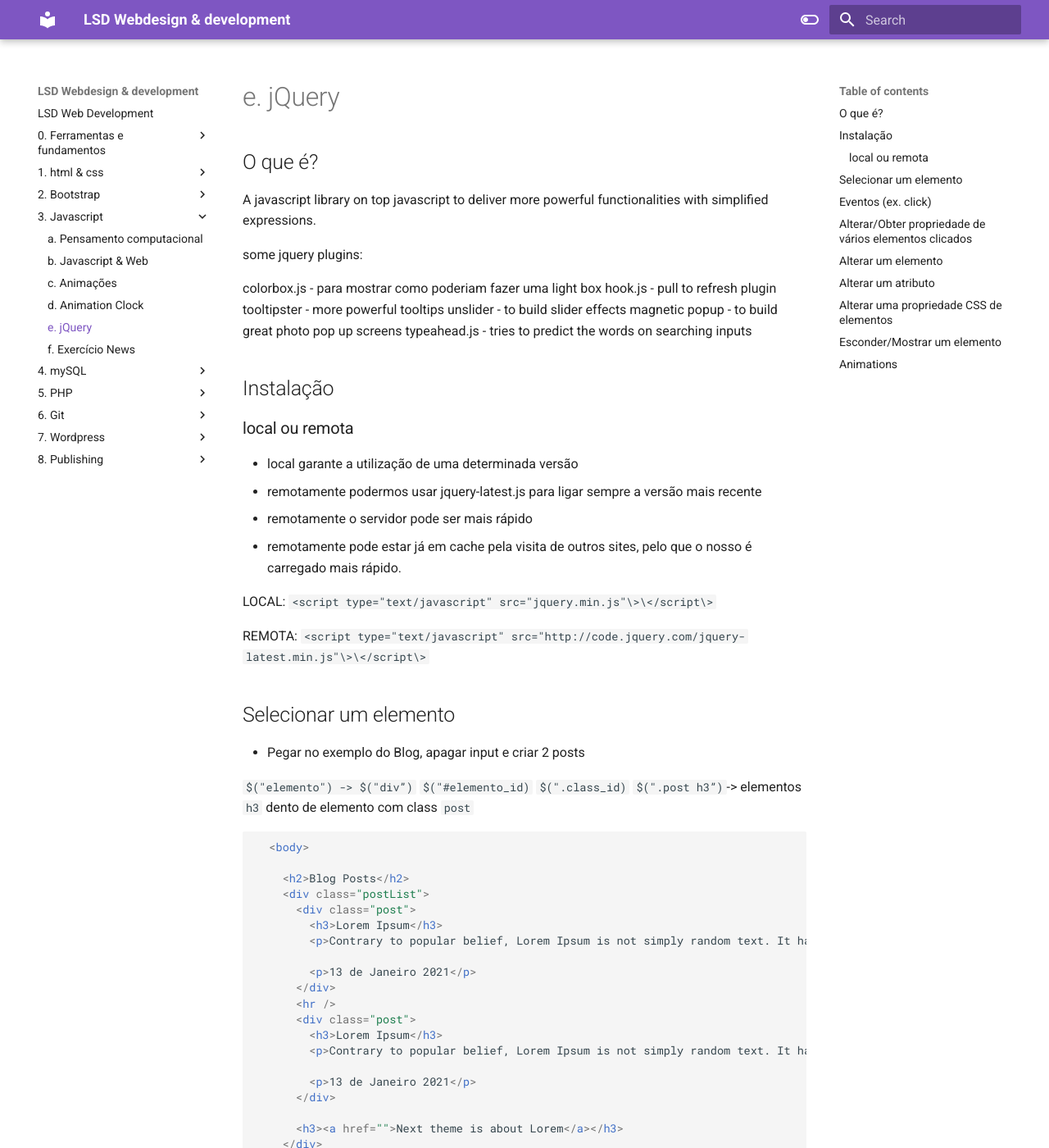
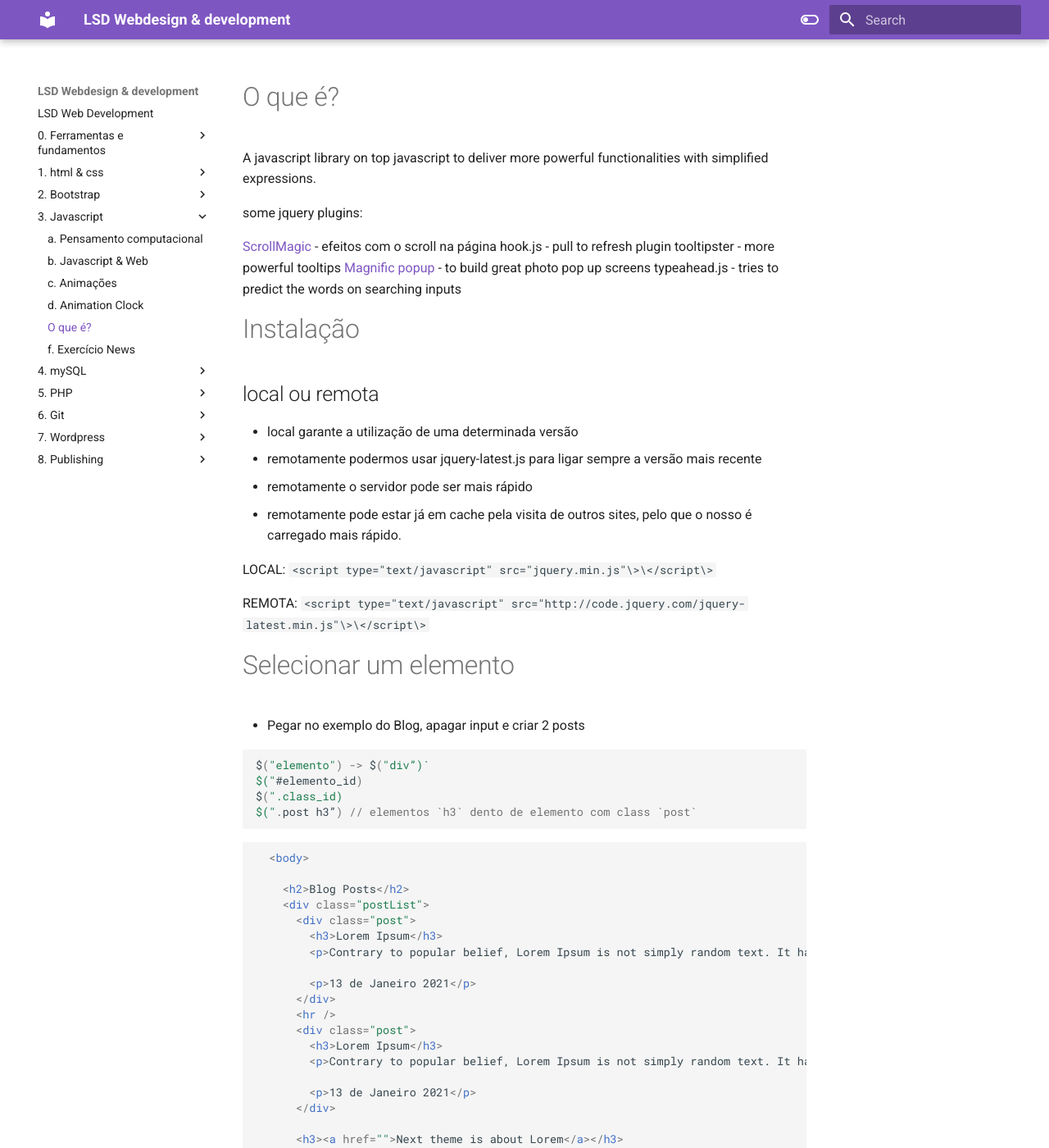
Before and after one commit to hjneves/lsd-docs, an MkDocs documentation site: the page built from docs/3. Javascript/e. jQuery.md, in a window 1280 px wide and 1400 px high. Shown: the whole window at 82% size. Built offline with MkDocs 1.6.1 and Material for MkDocs 9.7.7, drawn with Linux system fonts in a browser that asks for light colours; some of the changed text lies outside the part shown.

Commit message:
jquery updates

````diff
--- a/docs/3. Javascript/e. jQuery.md
+++ b/docs/3. Javascript/e. jQuery.md
@@ -1,19 +1,18 @@
-## O que é?
+# O que é?
 
 A javascript library on top javascript to deliver more powerful functionalities with simplified expressions.
 
 some jquery plugins:
 
-colorbox.js - para mostrar como poderiam fazer uma light box
+[ScrollMagic](https://scrollmagic.io) - efeitos com o scroll na página
 hook.js - pull to refresh plugin
 tooltipster - more powerful tooltips
-unslider - to build slider effects
-magnetic popup - to build great photo pop up screens
+[Magnific popup](https://dimsemenov.com/plugins/magnific-popup/) - to build great photo pop up screens
 typeahead.js - tries to predict the words on searching inputs
 
-## Instalação
+# Instalação
 
-### local ou remota
+## local ou remota
 
 - local garante a utilização de uma determinada versão
 - remotamente podermos usar jquery-latest.js para ligar sempre a versão mais recente
@@ -26,14 +25,16 @@
 REMOTA:
 `<script type="text/javascript" src="http://code.jquery.com/jquery-latest.min.js"\>\</script\>`
 
-## Selecionar um elemento
+# Selecionar um elemento
 
 - Pegar no exemplo do Blog, apagar input e criar 2 posts
 
-`$("elemento") -> $("div”)`
-`$("#elemento_id)`
-`$(".class_id)`
-`$(".post h3”) `-\> elementos `h3` dento de elemento com class `post`
+```js
+$("elemento") -> $("div”)`
+$("#elemento_id)
+$(".class_id)
+$(".post h3”) // elementos `h3` dento de elemento com class `post`
+```
 
 ```html
   <body>
@@ -145,6 +144,17 @@
 	$("elemento").css("propriedade") -\> ontem valor corrente
 
 	$(".post").css("color", "blue")
+```
+
+## Adicionar e remover classes
+
+
+```js
+	$("elemento").addClass("postItem")
+	$("elemento").removeClass("postItem")
+	// toggle remove ou adiciona conforme esteja na lista
+	$("elemento").toggleClass("postItem")
+
 ```
 
 ## Esconder/Mostrar um elemento
````
Also changed, not shown: other parts of docs/3. Javascript/e. jQuery.md (+4 -6 lines), docs/2. Bootstrap/d. Bootstrap Nike Product Page.md (+2 -0 lines), docs/3. Javascript/b. Javascript & Web.md (+6 -0 lines).
